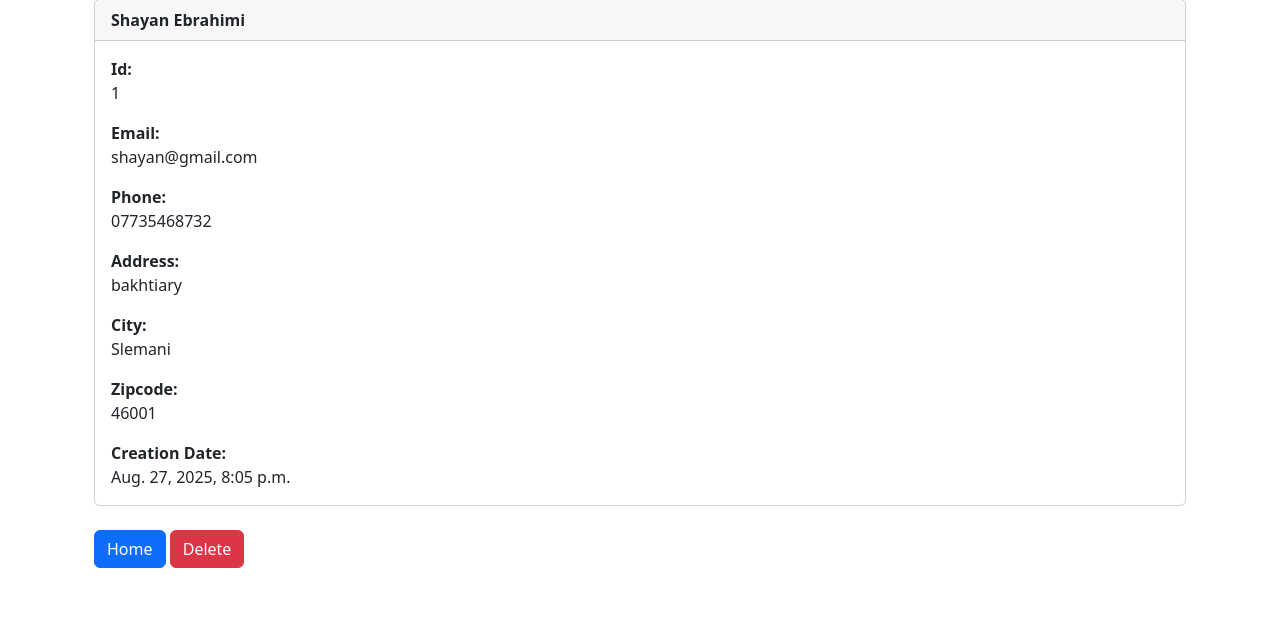
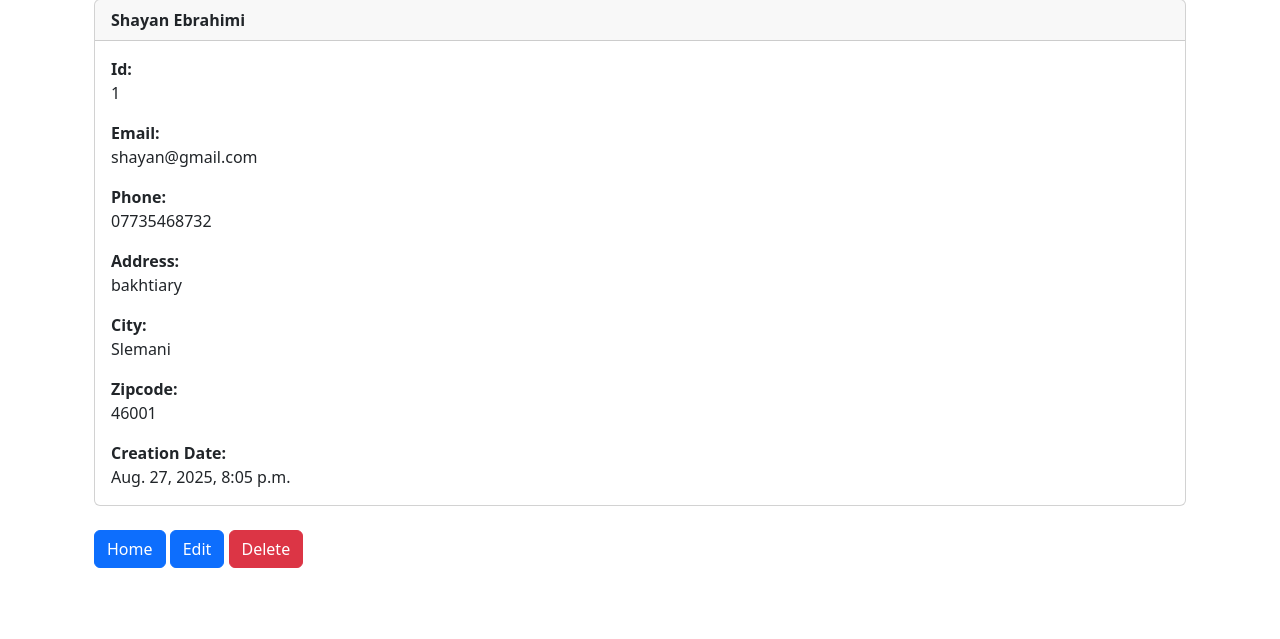
Before and after one commit to ShayannCoder/Django-Crm-App, a Django app: page /records/1 in a window 1280 px wide. Shown: the part 147-786 px from the top of the page. Run offline with Django 5.2, Linux system fonts and the light colour scheme; a user stored in the database is signed in; data comes from the database, SQL or seed files in the repository.

Commit message:
added the edit button to edit a specific record

```diff
--- a/website/templates/customer_record.html
+++ b/website/templates/customer_record.html
@@ -18,6 +18,7 @@
 </div>
 <br>
 <a href="{% url "home" %}" class="btn btn-primary">Home</a>
+<a href="{% url "update_record" pk=record.id %}" class="btn btn-primary">Edit</a>
 <a href="{% url "delete_record" pk=record.id %}" class="btn btn-danger">Delete</a>
 
 
```
